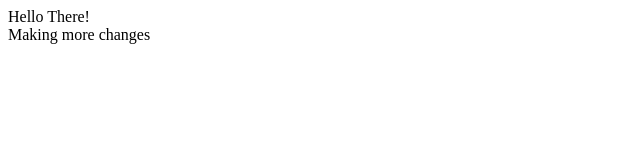
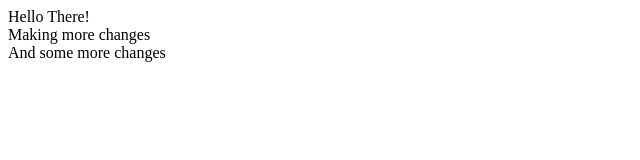
Before and after one commit to mrumayi20/Practice, a plain HTML site: page index.html in a window 1280 px wide. Shown: the whole page, without its empty margins (0-640 px from the left). Drawn offline with Linux system fonts and the light colour scheme.

Commit message:
Added more changes in index.hmtl

```diff
--- a/index.html
+++ b/index.html
@@ -1,3 +1,4 @@
 
 <div>Hello There!</div>
 <div> Making more changes </div>
+<div>And some more changes</div>
```
